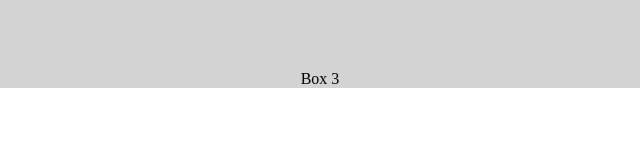
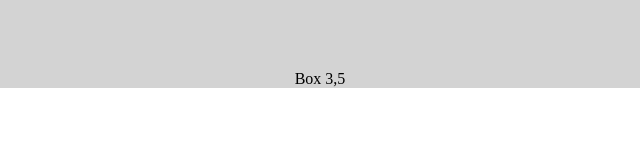
Before and after one commit to APugGuy/APugGuy.github.io, a plain HTML site: page index.html in a window 1280 px wide. Shown: the part 1512-1677 px from the top of the page, 320-960 px from the left. Drawn offline with Linux system fonts and the light colour scheme.

Commit message:
this is anotha test

```diff
--- a/index.html
+++ b/index.html
@@ -22,7 +22,7 @@
     <div class="footer-container">
       <div class="footer-box">Box 1</div>
       <div class="footer-box">Box 2</div>
-      <div class="footer-box">Box 3</div>
+      <div class="footer-box">Box 3,5</div>
     </div>
     <h1>asidjfoj</h1>
   </body>
```
